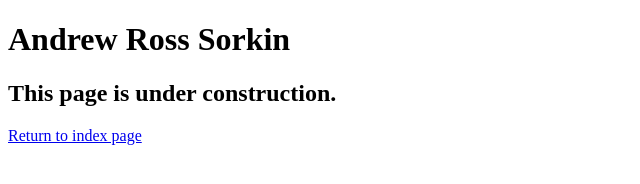
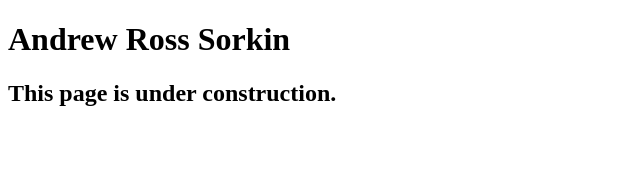
Before and after one commit to bbp45/A07, a plain HTML site: page speakers/sorkin.html in a window 1280 px wide. Shown: the whole page, without its empty margins (0-640 px from the left). Drawn offline with Linux system fonts and the light colour scheme.

Commit message:
A07_commit_final

```diff
--- a/speakers/sorkin.html
+++ b/speakers/sorkin.html
@@ -11,7 +11,6 @@
 <main>
   <h1>Andrew Ross Sorkin</h1>
   <h2>This page is under construction.</h2>
-  <p> <a href="../index.html">Return to index page</a> </p>
 </main>
 </body>
 
```
Also changed, not shown: speakers/brancaccio.html (+1 -0 lines).
